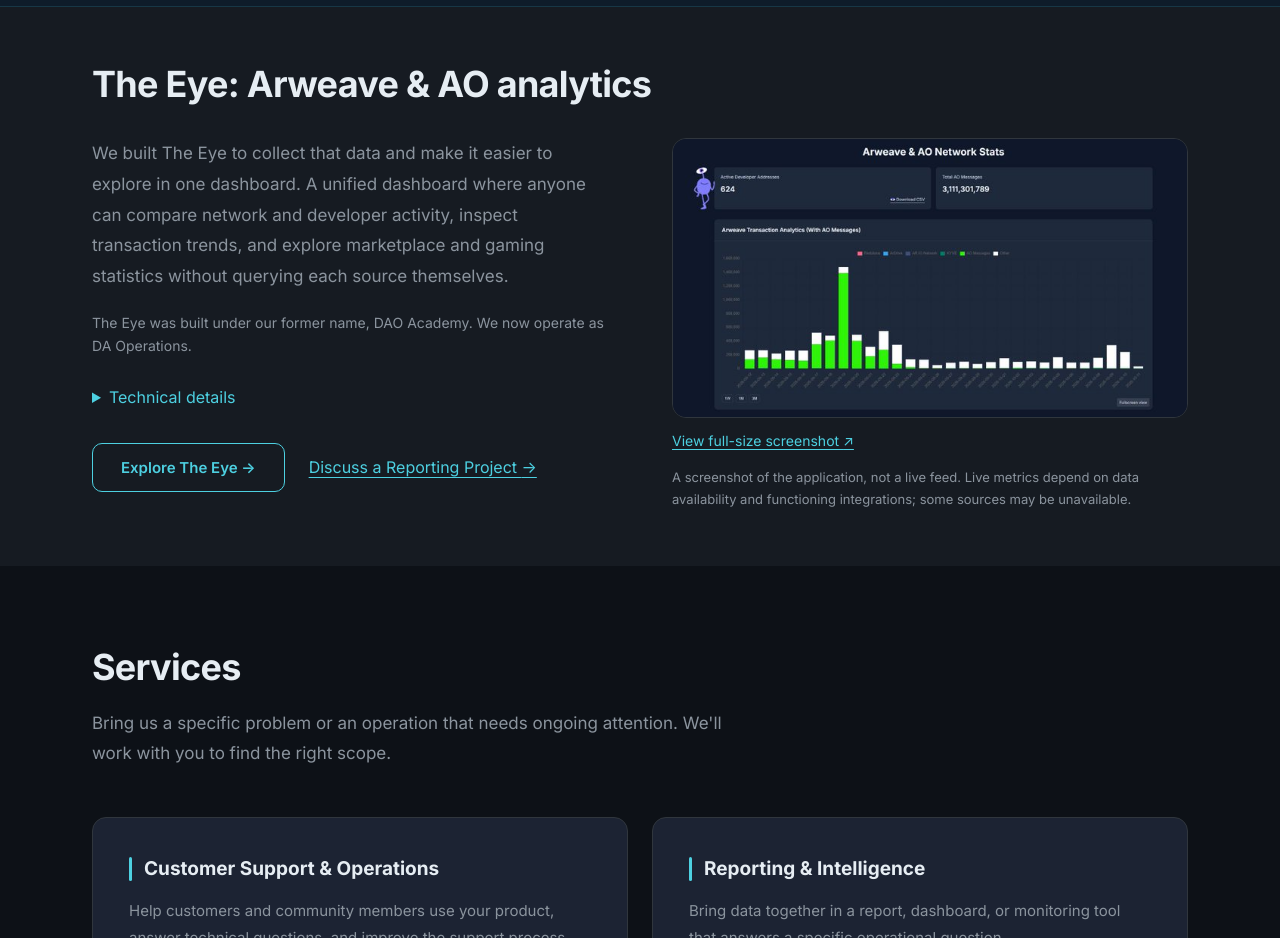
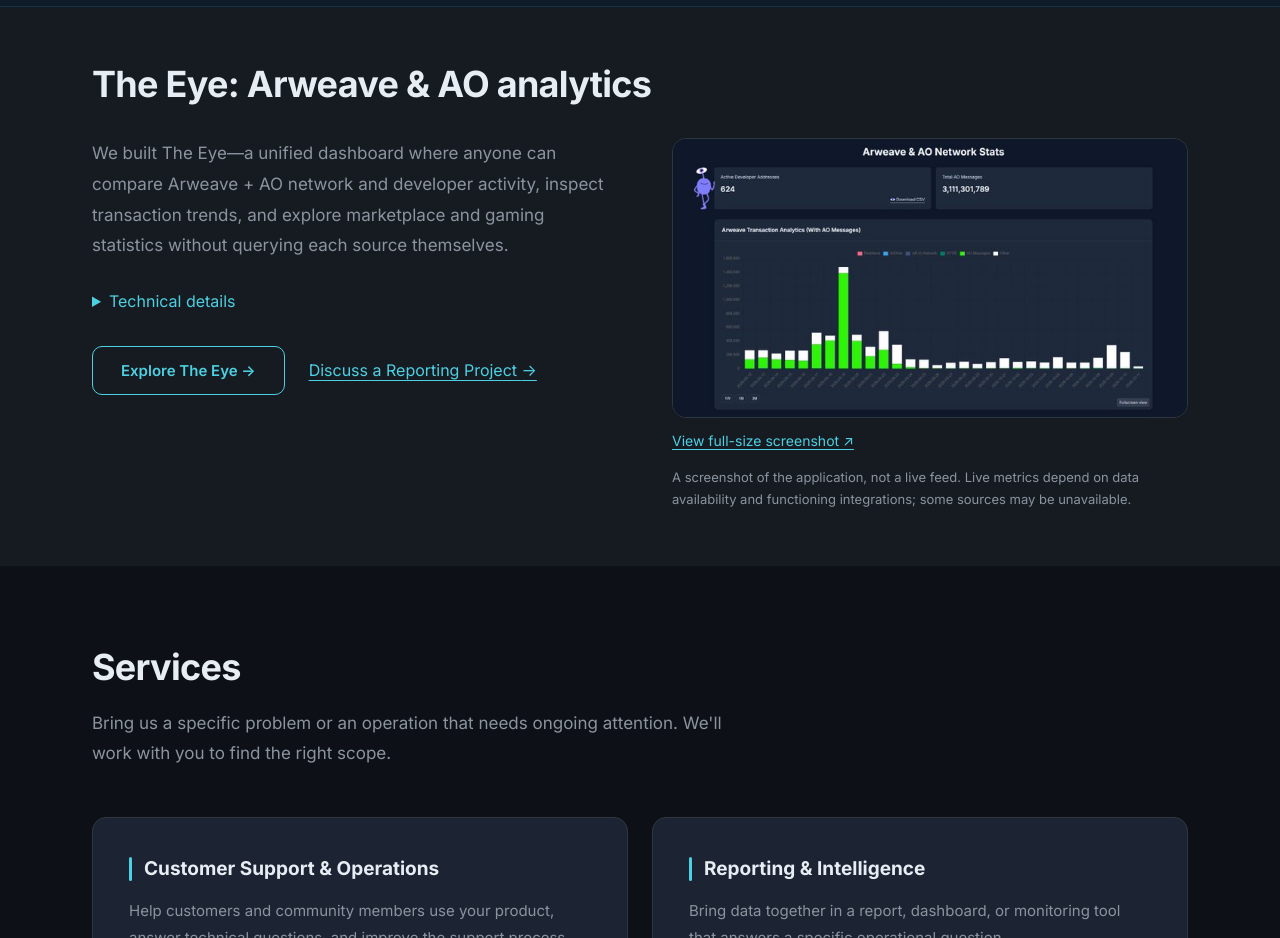
Before and after one commit to Jonny-Ringo/DA_ops, a website built with Vite: page index.html in a window 1280 px wide. Shown: the part 1040-1978 px from the top of the page. Built offline with nearby package versions, Linux system fonts and the light colour scheme.

Commit message:
Simplify The Eye project description

```diff
--- a/index.html
+++ b/index.html
@@ -87,8 +87,7 @@
             </div>
             <div class="human-ai-grid">
                 <div class="human-ai-copy">
-                    <p>We built The Eye to collect that data and make it easier to explore in one dashboard. A unified dashboard where anyone can compare network and developer activity, inspect transaction trends, and explore marketplace and gaming statistics without querying each source themselves.</p>
-                    <p class="project-attribution">The Eye was built under our former name, DAO Academy. We now operate as DA Operations.</p>
+                    <p>We built The Eye—a unified dashboard where anyone can compare Arweave + AO network and developer activity, inspect transaction trends, and explore marketplace and gaming statistics without querying each source themselves.</p>
                     <details class="project-details">
                         <summary>Technical details</summary>
                         <p>The frontend is hosted on Arweave. The backend queries Arweave for AO and Arweave transaction data, categorizes it, and indexes it for fast display.</p>
```
